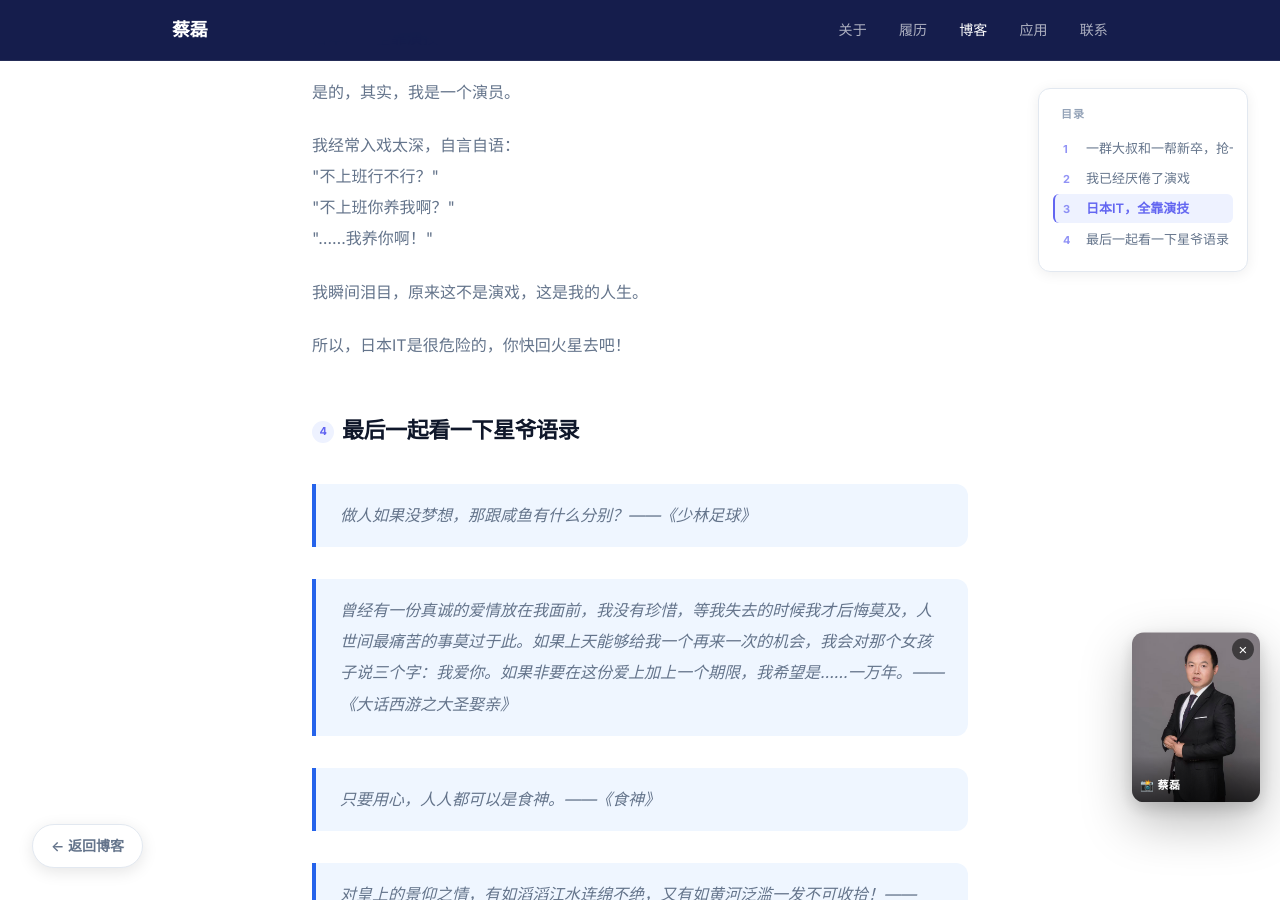
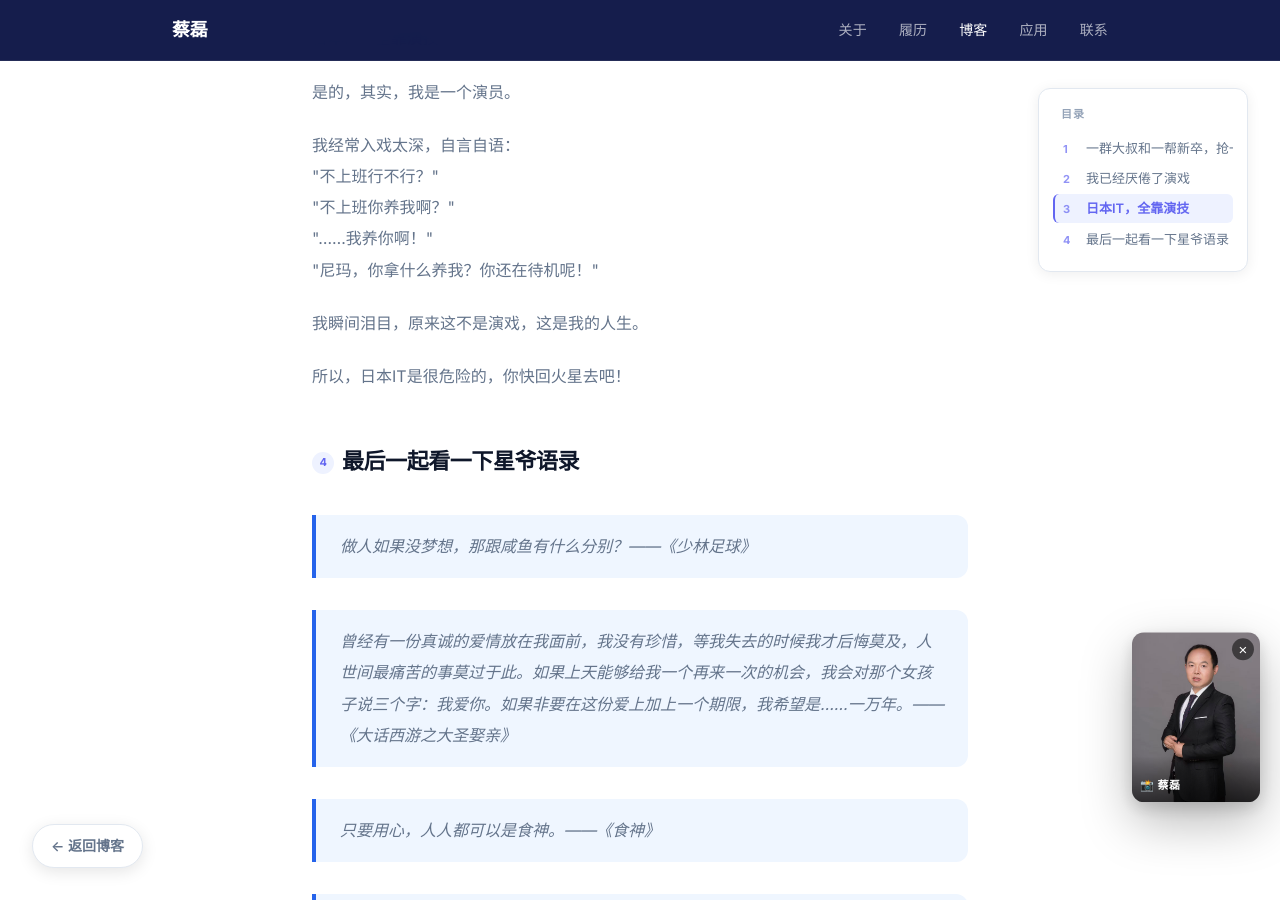
Before and after one commit to jiaodacailei/jiaodacailei.github.io, a Jekyll site: the page built from docs/blog/posts/stephen-chow-japan-it.html, in a window 1280 px wide and 900 px high, scrolled down 1302 px. Built offline with Jekyll 4.4.1, drawn with Linux system fonts in a browser that asks for light colours; comment, search, counter and statistics services are not loaded.

Commit message:
小优化

```diff
--- a/docs/blog/posts/stephen-chow-japan-it.html
+++ b/docs/blog/posts/stephen-chow-japan-it.html
@@ -27,7 +27,7 @@ render_with_liquid: false
       <h2>日本IT，全靠演技</h2>
       <p>日本IT，全靠演技！</p>
       <p>是的，其实，我是一个演员。</p>
-      <p>我经常入戏太深，自言自语：<br>"不上班行不行？"<br>"不上班你养我啊？"<br>"……我养你啊！"</p>
+      <p>我经常入戏太深，自言自语：<br>"不上班行不行？"<br>"不上班你养我啊？"<br>"……我养你啊！"<br>"尼玛，你拿什么养我？你还在待机呢！"</p>
       <p>我瞬间泪目，原来这不是演戏，这是我的人生。</p>
 
       <p>所以，日本IT是很危险的，你快回火星去吧！</p>
```
